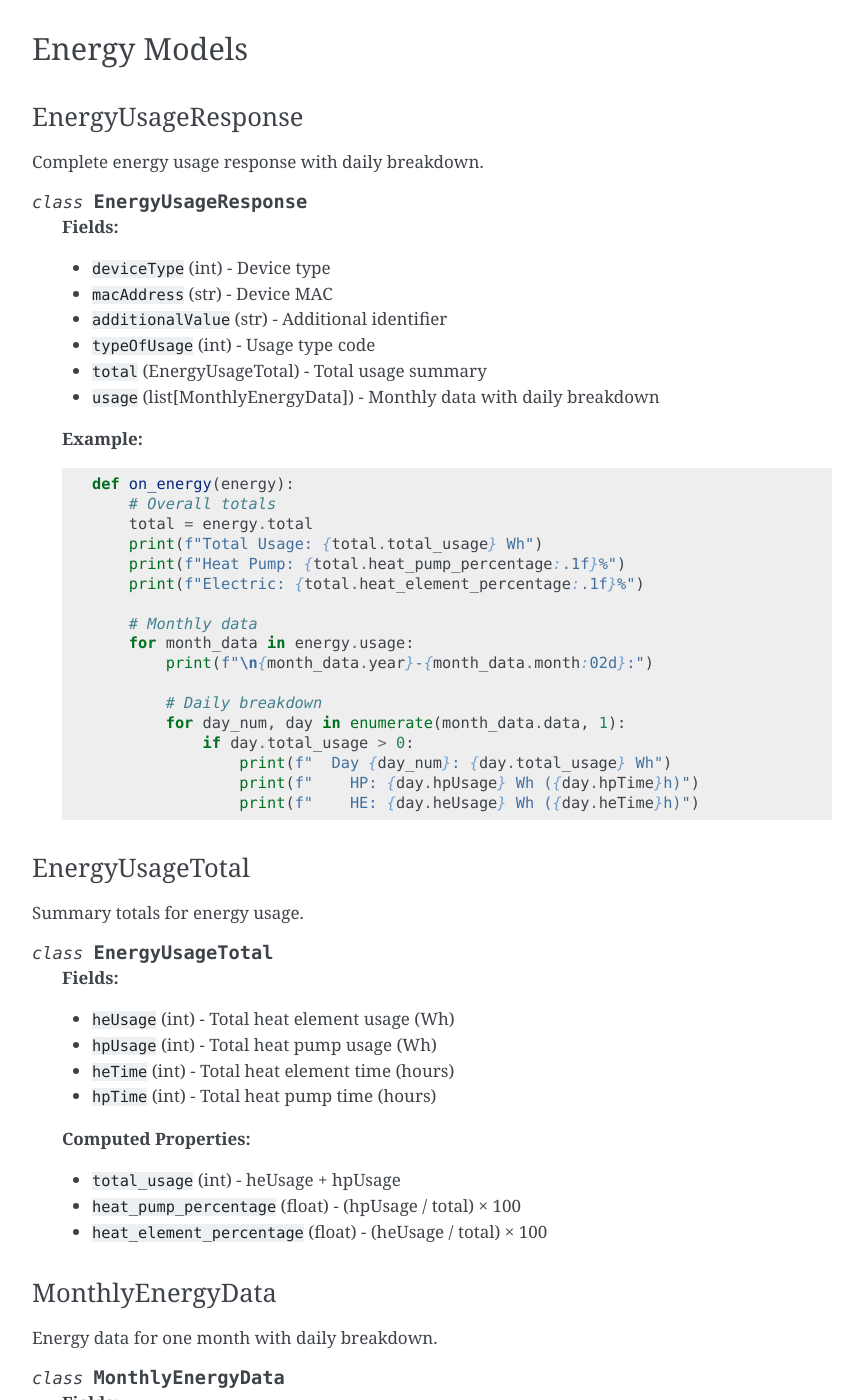
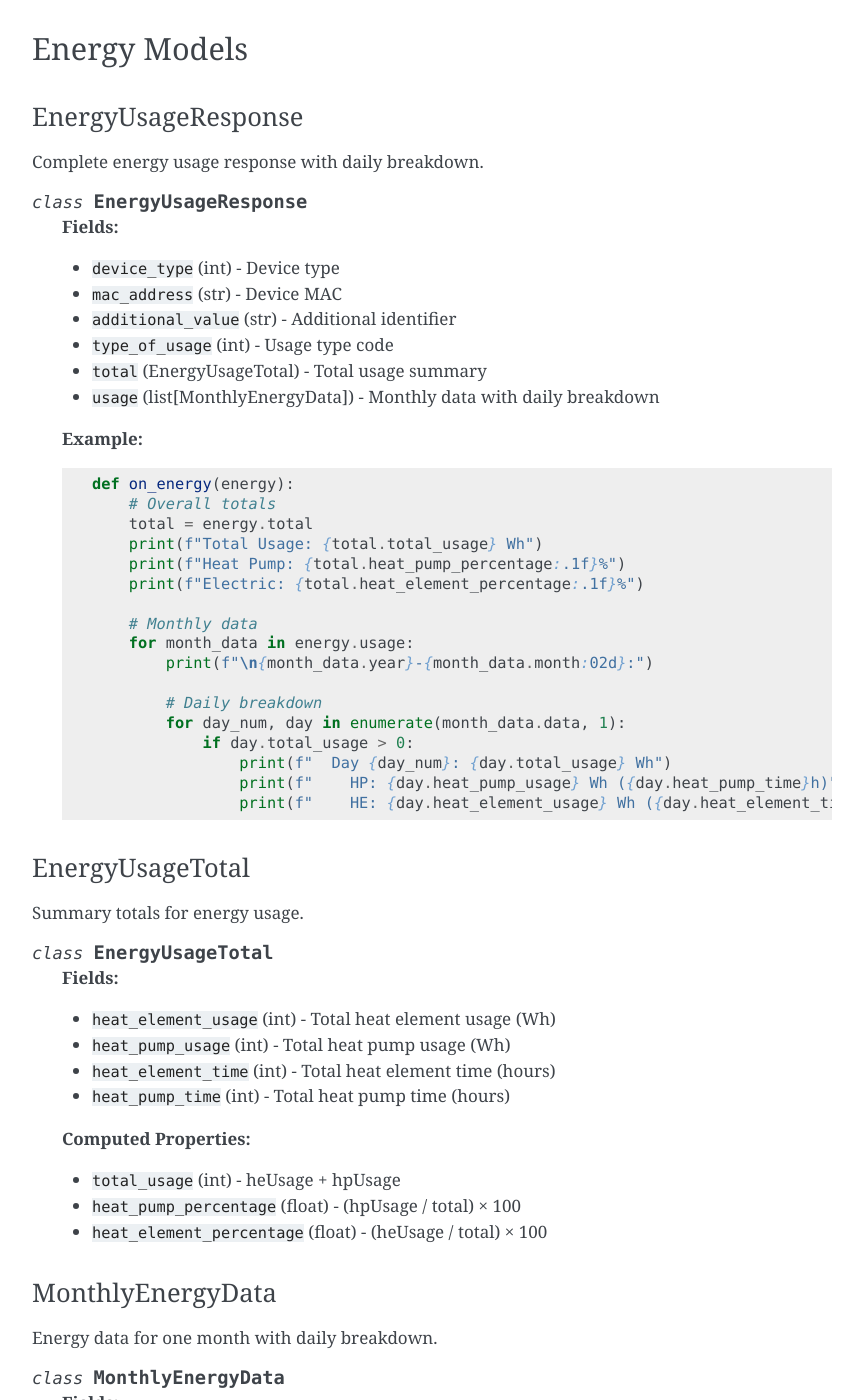
Before and after one commit to eman/nwp500-python, a Sphinx documentation site: the page built from docs/python_api/models.rst, in a window 1280 px wide and 1400 px high, scrolled down 10175 px. Shown: the whole window, without its empty margins (338-1201 px from the left). Built offline with Sphinx 7.4.7, drawn with Linux system fonts in a browser that asks for light colours; some of the changed text lies outside the part shown.

Commit message:
docs: convert remaining field names in models.rst to snake_case
- Updated Energy model fields (heUsage -> heat_element_usage, etc.)
- Updated MQTT model fields (clientID -> client_id, etc.)
- Updated common fields (deviceType -> device_type, etc.)

```diff
--- a/docs/python_api/models.rst
+++ b/docs/python_api/models.rst
@@ -495,10 +495,10 @@ Complete energy usage response with daily breakdown.
 
    **Fields:**
 
-   * ``deviceType`` (int) - Device type
-   * ``macAddress`` (str) - Device MAC
-   * ``additionalValue`` (str) - Additional identifier
-   * ``typeOfUsage`` (int) - Usage type code
+   * ``device_type`` (int) - Device type
+   * ``mac_address`` (str) - Device MAC
+   * ``additional_value`` (str) - Additional identifier
+   * ``type_of_usage`` (int) - Usage type code
    * ``total`` (EnergyUsageTotal) - Total usage summary
    * ``usage`` (list[MonthlyEnergyData]) - Monthly data with daily breakdown
 
@@ -521,8 +521,8 @@ Complete energy usage response with daily breakdown.
               for day_num, day in enumerate(month_data.data, 1):
                   if day.total_usage > 0:
                       print(f"  Day {day_num}: {day.total_usage} Wh")
-                      print(f"    HP: {day.hpUsage} Wh ({day.hpTime}h)")
-                      print(f"    HE: {day.heUsage} Wh ({day.heTime}h)")
+                      print(f"    HP: {day.heat_pump_usage} Wh ({day.heat_pump_time}h)")
+                      print(f"    HE: {day.heat_element_usage} Wh ({day.heat_element_time}h)")
 
 EnergyUsageTotal
 ----------------
@@ -533,10 +533,10 @@ Summary totals for energy usage.
 
    **Fields:**
 
-   * ``heUsage`` (int) - Total heat element usage (Wh)
-   * ``hpUsage`` (int) - Total heat pump usage (Wh)
-   * ``heTime`` (int) - Total heat element time (hours)
-   * ``hpTime`` (int) - Total heat pump time (hours)
+   * ``heat_element_usage`` (int) - Total heat element usage (Wh)
+   * ``heat_pump_usage`` (int) - Total heat pump usage (Wh)
+   * ``heat_element_time`` (int) - Total heat element time (hours)
+   * ``heat_pump_time`` (int) - Total heat pump time (hours)
 
    **Computed Properties:**
 
@@ -566,10 +566,10 @@ Energy data for a single day.
 
    **Fields:**
 
-   * ``heUsage`` (int) - Heat element usage (Wh)
-   * ``hpUsage`` (int) - Heat pump usage (Wh)
-   * ``heTime`` (int) - Heat element time (hours)
-   * ``hpTime`` (int) - Heat pump time (hours)
+   * ``heat_element_usage`` (int) - Heat element usage (Wh)
+   * ``heat_pump_usage`` (int) - Heat pump usage (Wh)
+   * ``heat_element_time`` (int) - Heat element time (hours)
+   * ``heat_pump_time`` (int) - Heat pump time (hours)
 
    **Computed Properties:**
 
@@ -652,12 +652,12 @@ MQTT request payload.
    **Fields:**
 
    * ``command`` (int) - Command code (see CommandCode)
-   * ``deviceType`` (int) - Device type
-   * ``macAddress`` (str) - Device MAC
-   * ``additionalValue`` (str) - Additional identifier
+   * ``device_type`` (int) - Device type
+   * ``mac_address`` (str) - Device MAC
+   * ``additional_value`` (str) - Additional identifier
    * ``mode`` (str, optional) - Mode parameter
    * ``param`` (list[int | float]) - Numeric parameters
-   * ``paramStr`` (str) - String parameters
+   * ``param_str`` (str) - String parameters
    * ``month`` (list[int], optional) - Month list for energy queries
    * ``year`` (int, optional) - Year for energy queries
 
```
Also changed, not shown: other parts of docs/python_api/models.rst (+5 -5 lines).
